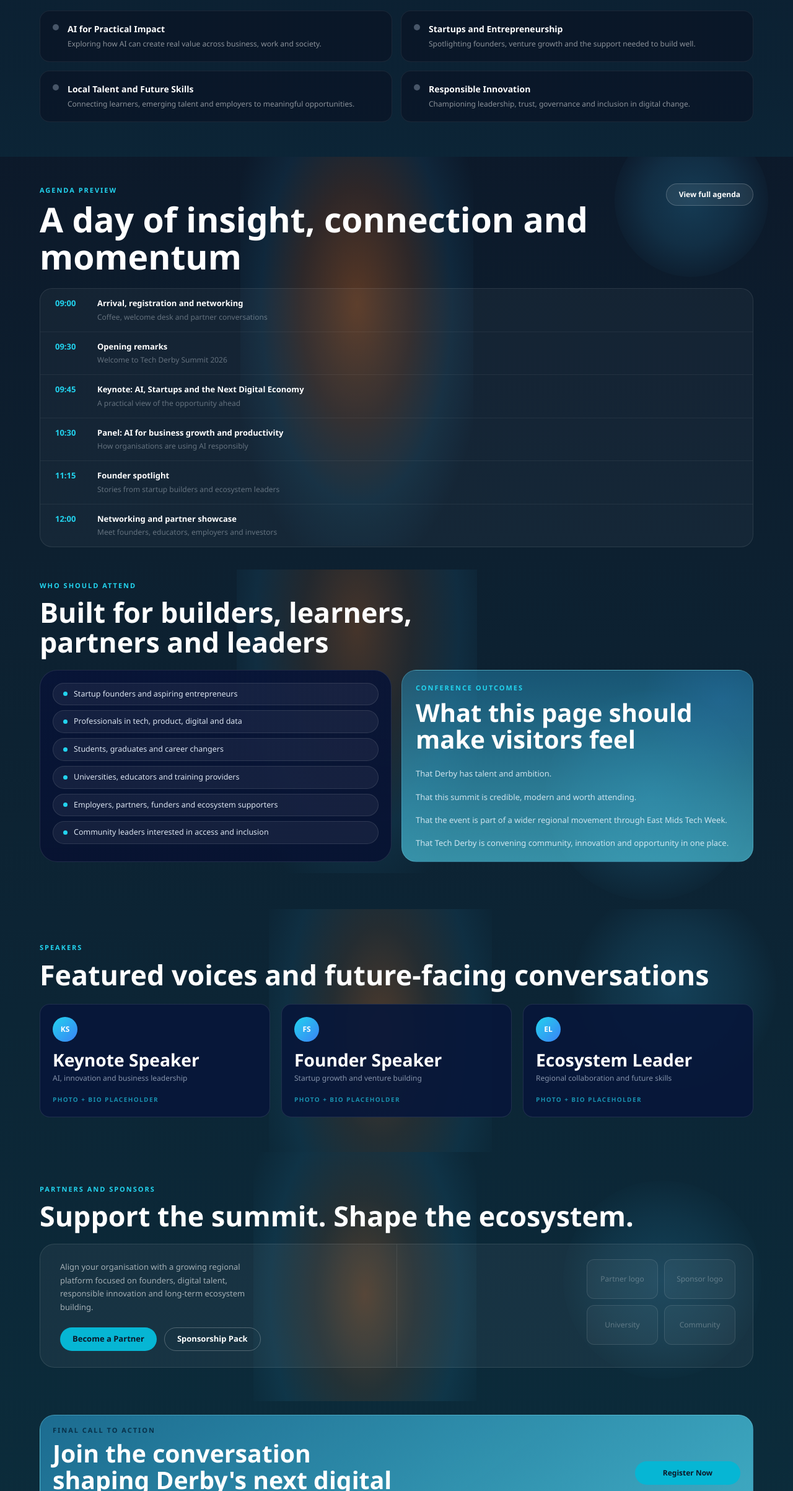
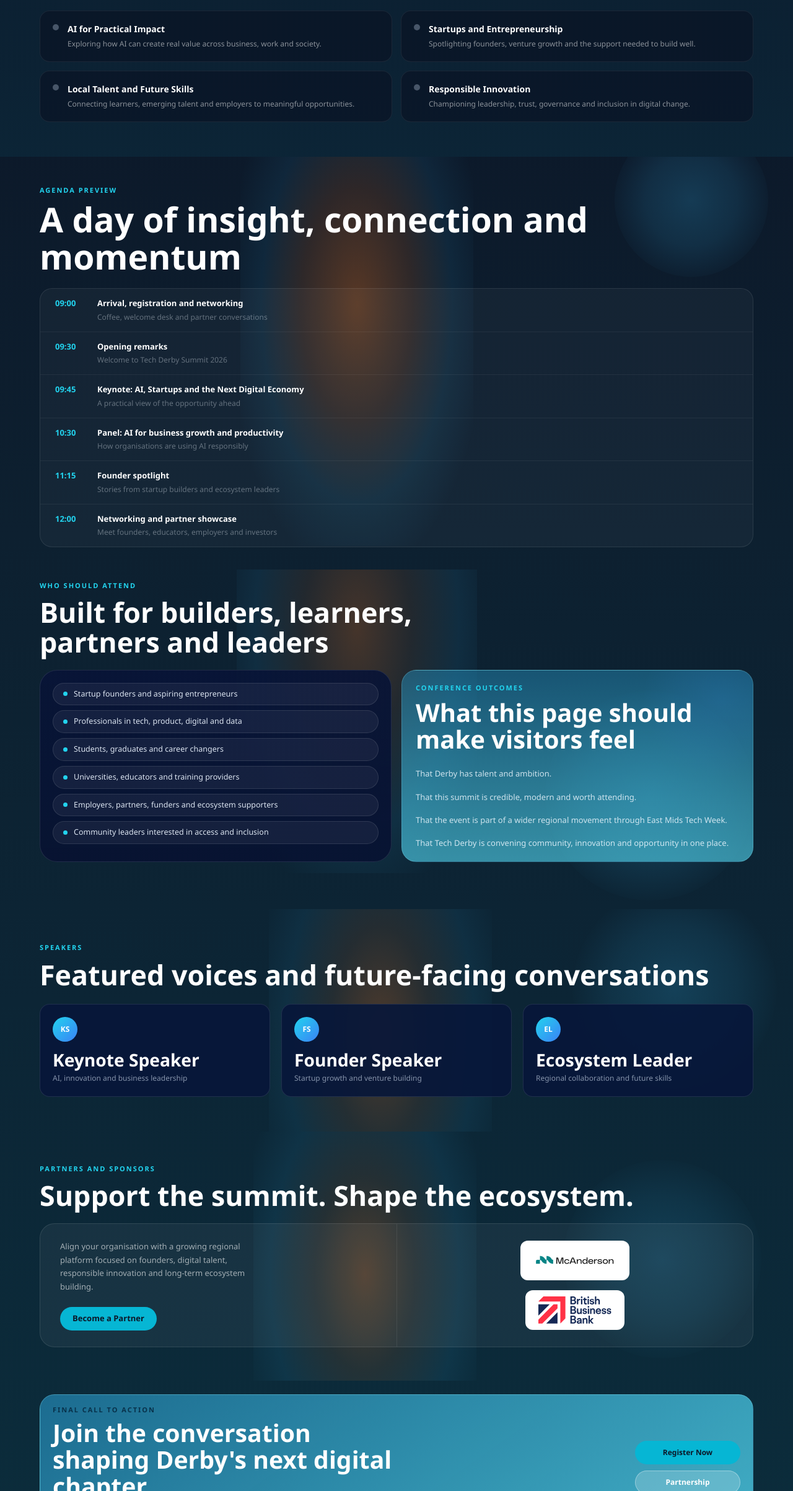
Before and after one commit to techderby/techderby-webapp, a React (Vite) app in the folder techderby-platform/frontend/: page /summit-2026 in a window 1280 px wide. Shown: the part 1283-3689 px from the top of the page at 62% size. Built offline with nearby package versions, Linux system fonts and the light colour scheme; no server answers.

Commit message:
Fix design issues

```diff
--- a/techderby-platform/frontend/src/pages/TechDerbySummitPage.tsx
+++ b/techderby-platform/frontend/src/pages/TechDerbySummitPage.tsx
@@ -1,6 +1,8 @@
 import { Link } from 'react-router-dom';
 import { PageSeo } from '../components/PageSeo';
 import summitEventPhoto from '../assets/images/acc2.jpg';
+import partnerLogo1 from '../assets/images/partners/partner1.png';
+import partnerLogo2 from '../assets/images/partners/partner2.svg';
 
 // ─────────────────────────────────────────────────────────────────────────────
 // Static data
@@ -355,16 +357,6 @@
             pointerEvents: 'none',
           }} />
           <div style={{ maxWidth: '1200px', margin: '0 auto', padding: '0 24px', position: 'relative', zIndex: 1 }}>
-            <button style={{
-              position: 'absolute', top: '-3px', right: '24px',
-              background: 'rgba(255,255,255,0.07)',
-              border: '1px solid rgba(255,255,255,0.20)',
-              borderRadius: '999px', padding: '8px 20px',
-              fontSize: '12px', fontWeight: 700, color: '#fff', cursor: 'pointer',
-            }}>
-              View full agenda
-            </button>
-
             <div style={{ marginBottom: '22px' }}>
               <p style={{ margin: 0, fontSize: '11px', fontWeight: 700, letterSpacing: '0.18em', textTransform: 'uppercase', color: '#22d3ee' }}>
                 Agenda Preview
@@ -520,9 +512,6 @@
                   </div>
                   <p style={{ margin: '14px 0 0', fontSize: 'clamp(1.5rem, 2.2vw, 2rem)', fontWeight: 800, color: '#fff', lineHeight: 1.12 }}>{s.role}</p>
                   <p style={{ margin: '4px 0 0', fontSize: '12px', lineHeight: 1.5, color: 'rgba(210,223,240,0.62)' }}>{s.area}</p>
-                  <p style={{ margin: '18px 0 0', fontSize: '10px', fontWeight: 700, letterSpacing: '0.14em', textTransform: 'uppercase', color: 'rgba(34,211,238,0.65)' }}>
-                    Photo + Bio Placeholder
-                  </p>
                 </div>
               ))}
             </div>
@@ -576,32 +565,31 @@
                       Become a Partner
                     </button>
                   </Link>
-                  <Link to="/contact" style={{ textDecoration: 'none' }}>
-                    <button style={{
-                      height: '38px', padding: '0 20px', borderRadius: '999px',
-                      background: 'transparent',
-                      border: '1px solid rgba(255,255,255,0.25)',
-                      cursor: 'pointer', fontSize: '13px', fontWeight: 600, color: '#fff',
-                    }}>
-                      Sponsorship Pack
-                    </button>
-                  </Link>
+
                 </div>
               </div>
 
               {/* Right – logo grid */}
-              <div style={{ borderLeft: '1px solid rgba(255,255,255,0.08)', padding: '24px 28px' }}>
-                <div style={{ display: 'grid', gridTemplateColumns: '1fr 1fr', gap: '10px', maxWidth: '240px', marginLeft: 'auto' }}>
-                  {['Partner logo', 'Sponsor logo', 'University', 'Community'].map((label) => (
-                    <div key={label} style={{
-                      height: '64px', borderRadius: '12px',
-                      background: 'rgba(255,255,255,0.04)',
-                      border: '1px solid rgba(255,255,255,0.11)',
-                      display: 'flex', alignItems: 'center', justifyContent: 'center',
-                    }}>
-                      <span style={{ fontSize: '12px', color: 'rgba(255,255,255,0.28)' }}>{label}</span>
-                    </div>
-                  ))}
+              <div style={{ borderLeft: '1px solid rgba(255,255,255,0.08)', padding: '24px 28px', display: 'flex', alignItems: 'center', justifyContent: 'center' }}>
+                <div style={{ display: 'flex', flexDirection: 'column', gap: '16px', alignItems: 'center' }}>
+                  <div style={{
+                    height: '64px', borderRadius: '12px',
+                    background: '#ffffff',
+                    border: '1px solid rgba(255,255,255,0.11)',
+                    padding: '10px 20px',
+                    display: 'flex', alignItems: 'center', justifyContent: 'center',
+                  }}>
+                    <img src={partnerLogo1} alt="Partner" style={{ maxHeight: '44px', maxWidth: '160px', objectFit: 'contain' }} />
+                  </div>
+                  <div style={{
+                    height: '64px', borderRadius: '12px',
+                    background: '#ffffff',
+                    border: '1px solid rgba(255,255,255,0.11)',
+                    padding: '10px 20px',
+                    display: 'flex', alignItems: 'center', justifyContent: 'center',
+                  }}>
+                    <img src={partnerLogo2} alt="Partner" style={{ maxHeight: '44px', maxWidth: '160px', objectFit: 'contain' }} />
+                  </div>
                 </div>
               </div>
             </div>
```
